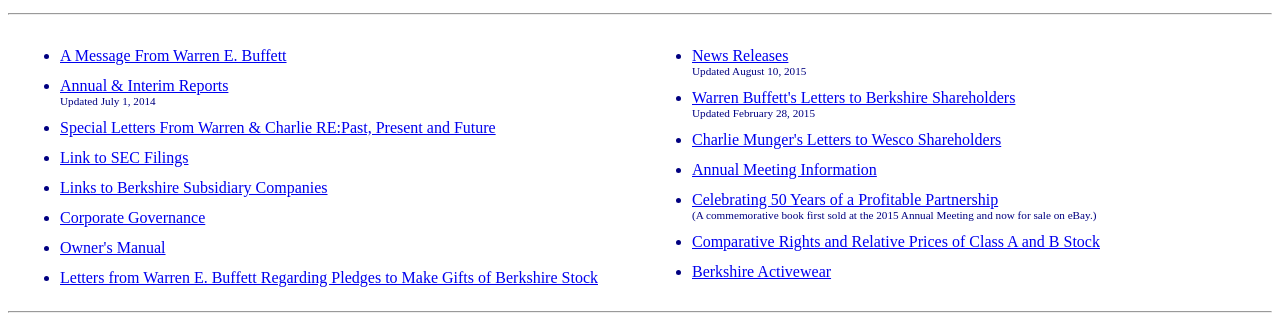
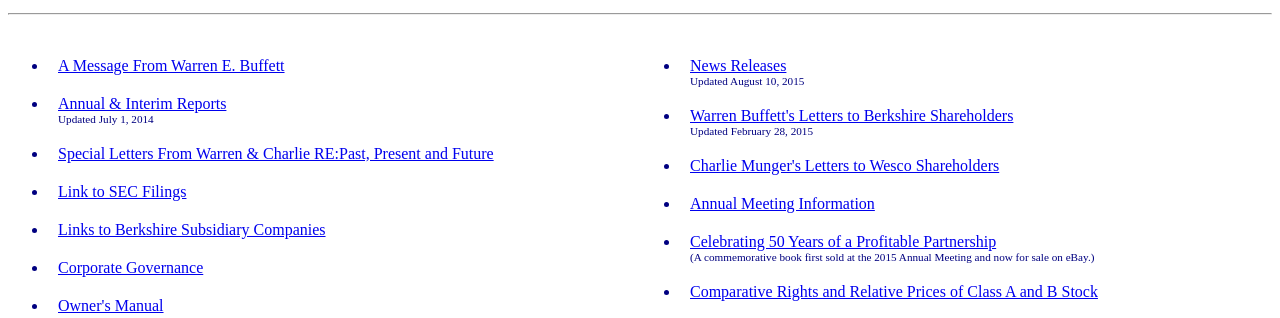
Before and after one commit to Yoonis/phase-0, a plain HTML site: page week-3/my-berkshire-site.html in a window 1280 px wide. Shown: the part 91-409 px from the top of the page. Drawn offline with Linux system fonts and the light colour scheme.

Commit message:
some refactoring

```diff
--- a/week-3/my-berkshire-site.html
+++ b/week-3/my-berkshire-site.html
@@ -7,7 +7,7 @@
 
 <body>
 <header class="header">
-  <h3><span class="First-letter">B</span>ERKSHIRE <span class="First-letter">H</span>ATHAWAY <span class="inc">INC.</span></h3>
+  <h3><span class="first-letter">B</span>ERKSHIRE <span class="first-letter">H</span>ATHAWAY <span class="inc">INC.</span></h3>
   <p class="address">3555 Farnam Street
   <span class="block">Omaha, NE 68131</span></p>
   <span class="block">Official Home Page</span>
@@ -52,8 +52,8 @@
 </ul>
 </div>
 
-<div class="Geico">
-  <p style="clear: both" class="border"></p>
+<div class="geico">
+  <p class="border"></p>
   <a class="block" href="www.geico.com"><img src="imgs/geicoimg.gif" alt="Geico logo"/></a>
   <span class="block">FOR A FREE CAR INSURANCE RATE QUOTE THAT COULD SAVE YOU SUBSTANTIAL MONEY</span>
   <span class="block"><a href="www.geico.com">WWW.GEICO.COM</a> OR CALL 1-888-395-6349, 24 HOURS A DAY</span>
--- a/week-3/stylesheets/my-berkshire-stylesheet.css
+++ b/week-3/stylesheets/my-berkshire-stylesheet.css
@@ -17,7 +17,6 @@
 .col {
    float: left;
    width: 50%;
-   height: 280px;
 }
 
 .description {
@@ -39,7 +38,7 @@
 	display: block;
 }
 
-.First-letter {
+.first-letter {
 	font-size: 1.5em;
 }
 
@@ -51,7 +50,7 @@
 	margin: 0px;
 }
 
-.Geico {
+.geico {
 	text-align: center;
 	font-size: 0.75em;
 	}
@@ -70,8 +69,9 @@
 
 .border {
 	border: 1px inset;
+	clear: both;
 }
 
 li {
-	margin: 12px;
+	padding: 10px;
 }
```
